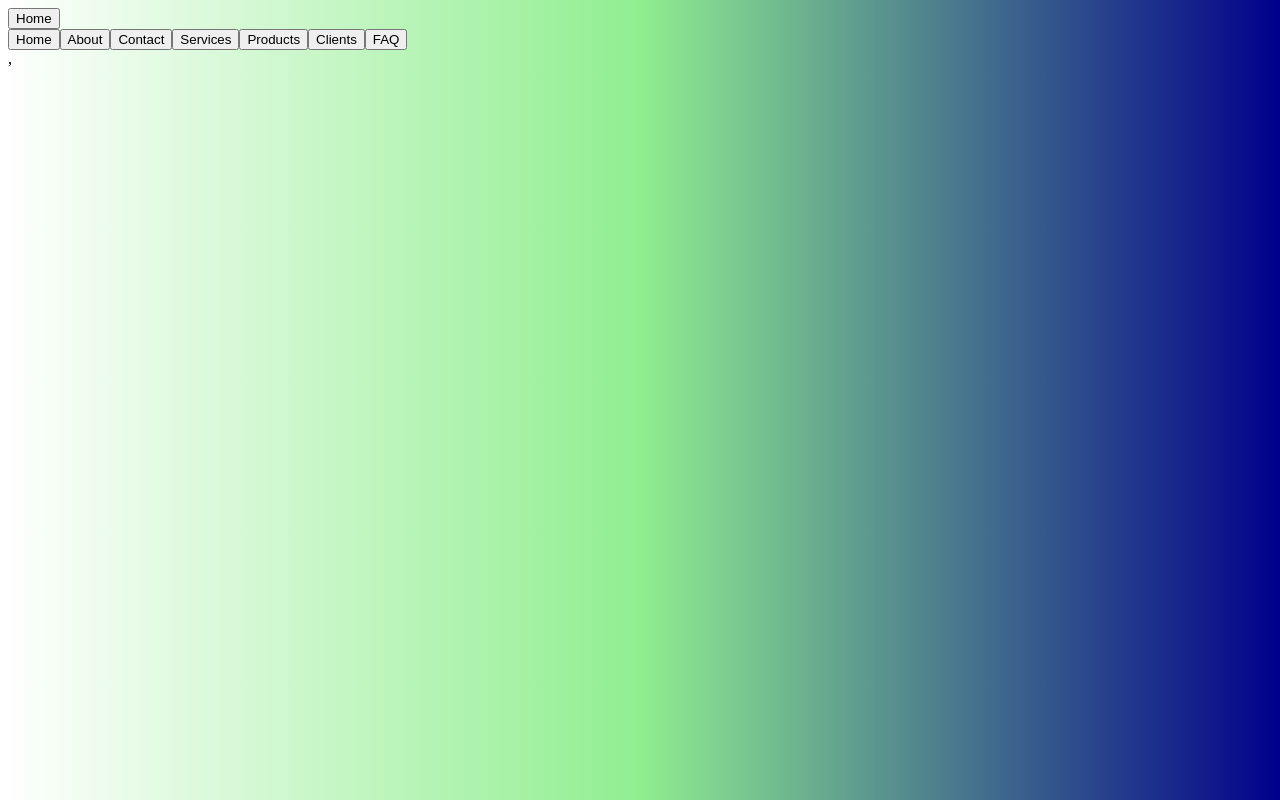
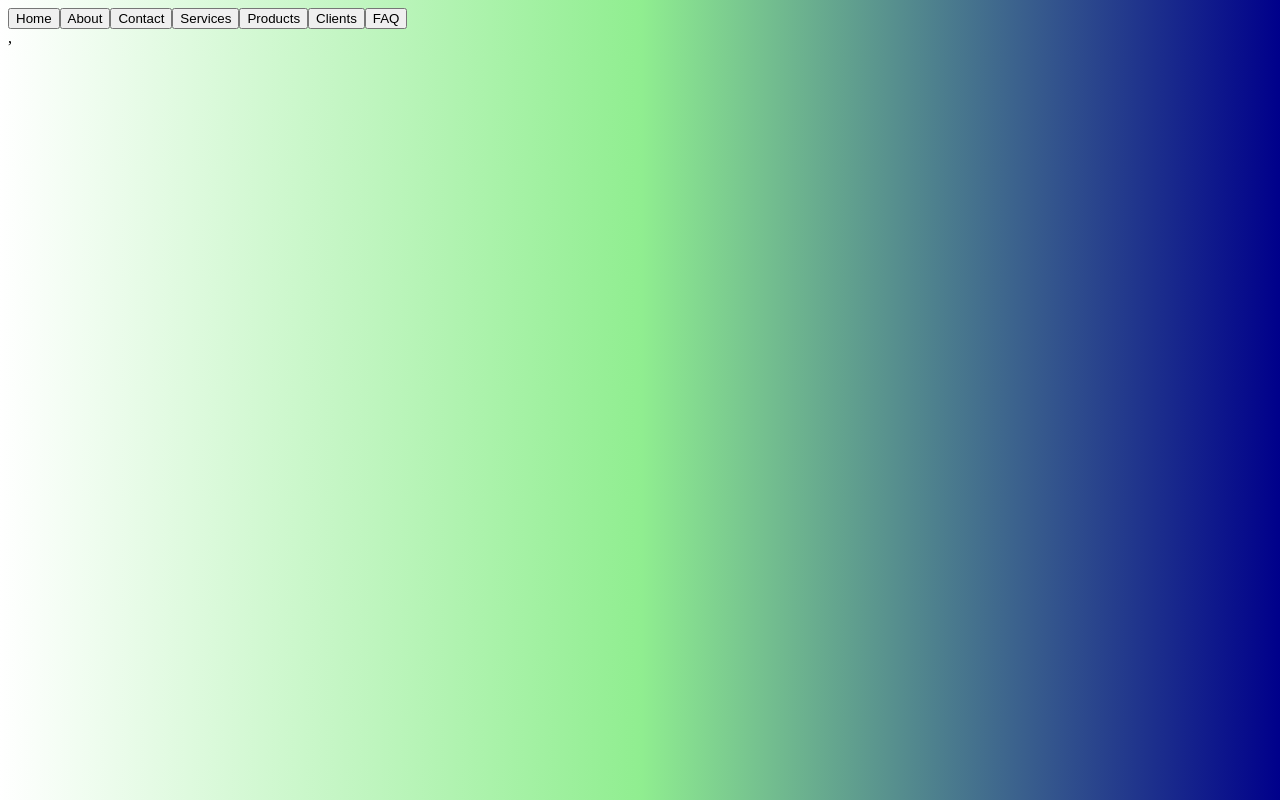
Before and after one commit to cade3031/wied-enterprise, a React (Create React App) app: page / in a window 1280 px wide. Built offline with nearby package versions, Linux system fonts and the light colour scheme.

Commit message:
added homepage btn

```diff
--- a/src/components/Homebtn.js
+++ /dev/null
@@ -1,11 +0,0 @@
-import React from 'react';
-
-function Homebtn() {
-    return (
-        <div>
-        <button onClick={() => window.location.href='https:..wiedenterprise.com'}>Home</button>
-        </div>
-    );
-    }
-
-export default Homebtn;
--- /dev/null
+++ b/src/components/NavBar.css
@@ -0,0 +1,5 @@
+.button {
+    font-size: 16px;
+    font-weight: bold;
+    color: #ffff
+}
--- a/src/components/NavBar.js
+++ b/src/components/NavBar.js
@@ -1,4 +1,5 @@
 import React from 'react'
+import './NavBar.css'
 
 function NavBar(){
     return (
--- a/src/index.js
+++ b/src/index.js
@@ -1,13 +1,11 @@
 import React from 'react';
 import ReactDOM from 'react-dom';
 import App from './App';
-import Homebtn from './components/Homebtn';
 import NavBar from './components/NavBar';
 
 ReactDOM.render(
   <React.StrictMode>
     <App />
-  <Homebtn />
   <NavBar />,
   </React.StrictMode>,
   document.getElementById('root')
```
